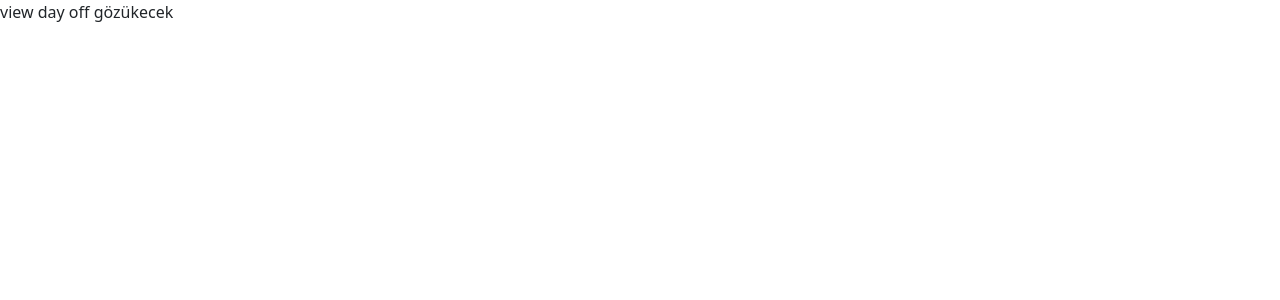
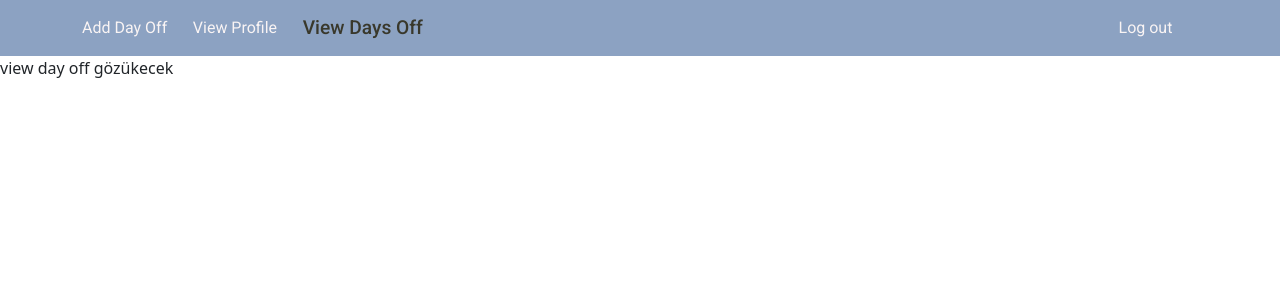
Before and after one commit to selincabuk/T2-HR-Tool-For-Leave, a React (Vite) app in the folder frontend/: page /user/view-off in a window 1280 px wide. Shown: the top 300 px of the page. Built offline with nearby package versions, Linux system fonts and the light colour scheme.

Commit message:
navbar update

```diff
--- a/frontend/src/UserPages/AddDayOff.tsx
+++ b/frontend/src/UserPages/AddDayOff.tsx
@@ -1,9 +1,15 @@
-function AddDayOff() {
-    return(
+import NavigationBarUser from "./UserToolComponents/NavigationBarUser";
+import "./UserPages.css";
+
+function UserAddDayOffPage() {
+    return (
+      <div>
+        <NavigationBarUser />
         <div>
-            day off gözükecek
+
         </div>
+      </div>
     );
-}
+  }
 
-export default AddDayOff;
+  export default UserAddDayOffPage;
--- /dev/null
+++ b/frontend/src/UserPages/UserPages.css
@@ -0,0 +1,13 @@
+.tableDiv {
+    margin: 0 auto;
+    width: 80%;
+    margin-top: 2%;
+    max-height: 80vh;
+    overflow: auto;
+}
+
+.calendar__holder {
+    width: 80%;
+    margin: auto;
+    margin-top: 4vh;
+}
--- /dev/null
+++ b/frontend/src/UserPages/UserToolComponents/NavigationBarUser.css
@@ -0,0 +1,46 @@
+.navbarLinks {
+    text-decoration: none;
+    margin-right: 2vw;
+    font-size: 2vh;
+    font-family: 'Roboto', sans-serif;
+    transition: 0.2s;
+    color: #f9f4f4;
+}
+
+.active {
+    color: #39382b;
+    text-decoration: none;
+    margin-right: 2vw;
+    font-size: 2.4vh;
+    font-weight: 500;
+    font-family: 'Roboto', sans-serif;
+    transition: 0.2s;
+    background-color: #8ca2c2;
+}
+
+
+.pending {
+    text-decoration: none;
+    margin-right: 2vw;
+    font-size: 2vh;
+    font-family: 'Roboto', sans-serif;
+    transition: 0.2s;
+    color: #e7dfdf;
+
+}
+
+.logoutBtn {
+    display: -webkit-box;
+    margin-left: auto;
+}
+
+.fullWidthNav {
+    width: 100%;
+    align-items: left;
+    background-color: var(--colorPrimaryActive);
+    height: 7vh;
+    padding: 0 2vw;
+    position: fixed;
+    top: 0;
+    z-index: 1;
+}
--- /dev/null
+++ b/frontend/src/UserPages/UserToolComponents/NavigationBarUser.tsx
@@ -0,0 +1,29 @@
+import Container from 'react-bootstrap/Container';
+import Nav from 'react-bootstrap/Nav';
+import Navbar from 'react-bootstrap/Navbar';
+import { NavLink } from "react-router-dom";
+import './NavigationBarUser.css';
+
+function NavigationBarUser() {
+    return (
+      <Navbar collapseOnSelect expand="lg" className="fullWidthNav" data-bs-theme="dark">
+        <Container>
+          <Navbar.Toggle aria-controls="responsive-navbar-nav" />
+          <Navbar.Collapse id="responsive-navbar-nav">
+            <NavLink to="/user/add-off-days" className={({ isActive, isPending }) =>
+              isPending ? "pending" : isActive ? "active" : "navbarLinks"}>Add Day Off</NavLink>
+            <NavLink to="/user/view-profile" className={({ isActive, isPending }) =>
+              isPending ? "pending" : isActive ? "active" : "navbarLinks"}>View Profile</NavLink>
+            <NavLink to="/user/view-off" className={({ isActive, isPending }) =>
+              isPending ? "pending" : isActive ? "active" : "navbarLinks"}>View Days Off</NavLink>
+            <Nav className='logoutBtn'>
+              <NavLink to="/logout" className={({ isActive, isPending }) =>
+                isPending ? "pending" : isActive ? "active" : "navbarLinks"}>Log out</NavLink>
+            </Nav>
+          </Navbar.Collapse>
+        </Container>
+      </Navbar>
+    );
+  }
+
+  export default NavigationBarUser
--- a/frontend/src/UserPages/ViewDaysOff.tsx
+++ b/frontend/src/UserPages/ViewDaysOff.tsx
@@ -1,6 +1,10 @@
+import NavigationBarUser from "./UserToolComponents/NavigationBarUser";
+import "./UserPages.css";
+
 function ViewDaysOff() {
     return(
         <div>
+            <NavigationBarUser />
             view day off gözükecek
         </div>
     );
--- a/frontend/src/UserPages/ViewProfile.tsx
+++ b/frontend/src/UserPages/ViewProfile.tsx
@@ -1,6 +1,11 @@
+import NavigationBarUser from "./UserToolComponents/NavigationBarUser";
+import "./UserPages.css";
+
+
 function ViewProfile() {
     return(
         <div>
+            <NavigationBarUser />
             profile gözükecek
         </div>
     );
```
